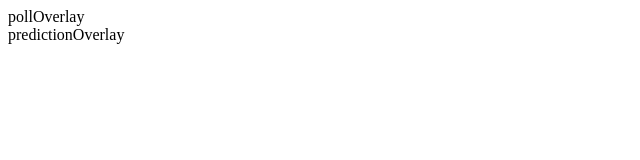
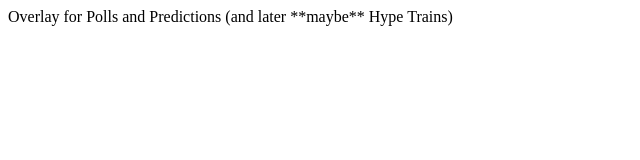
Before and after one commit to Wissididom/PollPredictionOverlay, a plain HTML site: page index.html in a window 1280 px wide. Shown: the whole page, without its empty margins (0-640 px from the left). Drawn offline with Linux system fonts and the light colour scheme.

Commit message:
Merge 2 overlays to 1

```diff
--- a/index.html
+++ b/index.html
@@ -8,11 +8,8 @@
 	</head>
 	<body>
 		<!-- https://id.twitch.tv/oauth2/authorize?response_type=token&client_id=zfn1oby6tb4zse68tdtg9ekj4g3c1l&redirect_uri=https%3A%2F%2Fppo.wissididom.me&scope=channel:read:polls+channel:read:predictions -->
-		<div class="pollOverlay">
-			pollOverlay
-		</div>
-		<div class="predictionOverlay">
-			predictionOverlay
+		<div class="overlay">
+			Overlay for Polls and Predictions (and later **maybe** Hype Trains)
 		</div>
 		<!-- <script src="app.js"></script> -->
 	</body>
```
